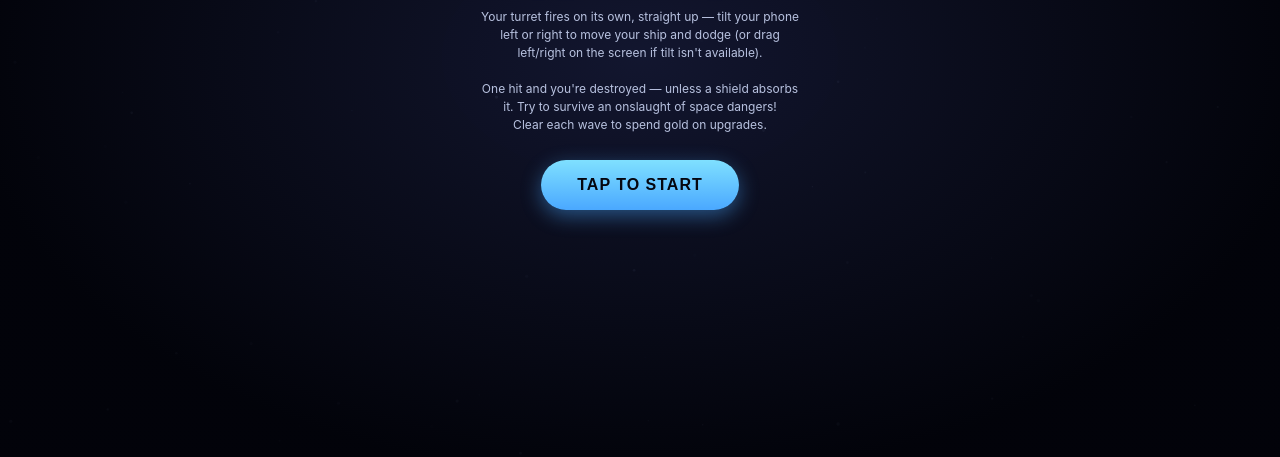
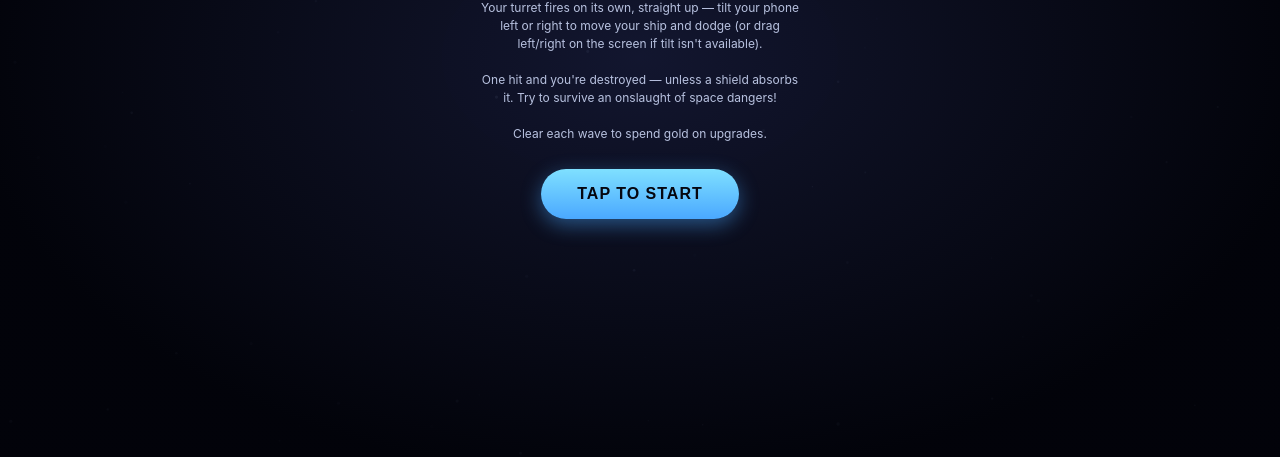
Before and after one commit to MinimalNickel/Asteroid-Destroyer, a website: page index.html in a window 1280 px wide. Shown: the part 343-800 px from the top of the page. Drawn offline with Linux system fonts and the light colour scheme.

Commit message:
add break

```diff
--- a/index.html
+++ b/index.html
@@ -47,7 +47,7 @@
 
   <div id="startScreen" class="overlay">
     <h1>ASTEROID<br>DESTROYER</h1>
-    <p>Your turret fires on its own, straight up &mdash; tilt your phone left or right to move your ship and dodge (or drag left/right on the screen if tilt isn't available).<br><br>One hit and you're destroyed &mdash; unless a shield absorbs it. Try to survive an onslaught of space dangers!<br>Clear each wave to spend gold on upgrades.</p>
+    <p>Your turret fires on its own, straight up &mdash; tilt your phone left or right to move your ship and dodge (or drag left/right on the screen if tilt isn't available).<br><br>One hit and you're destroyed &mdash; unless a shield absorbs it. Try to survive an onslaught of space dangers!<br><br>Clear each wave to spend gold on upgrades.</p>
     <button id="startBtn">TAP TO START</button>
   </div>
 
```
